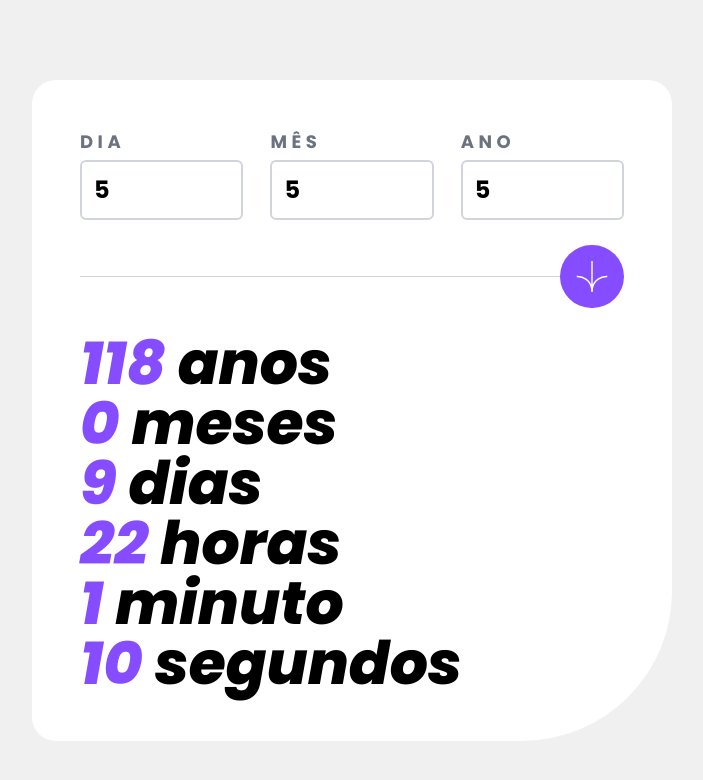
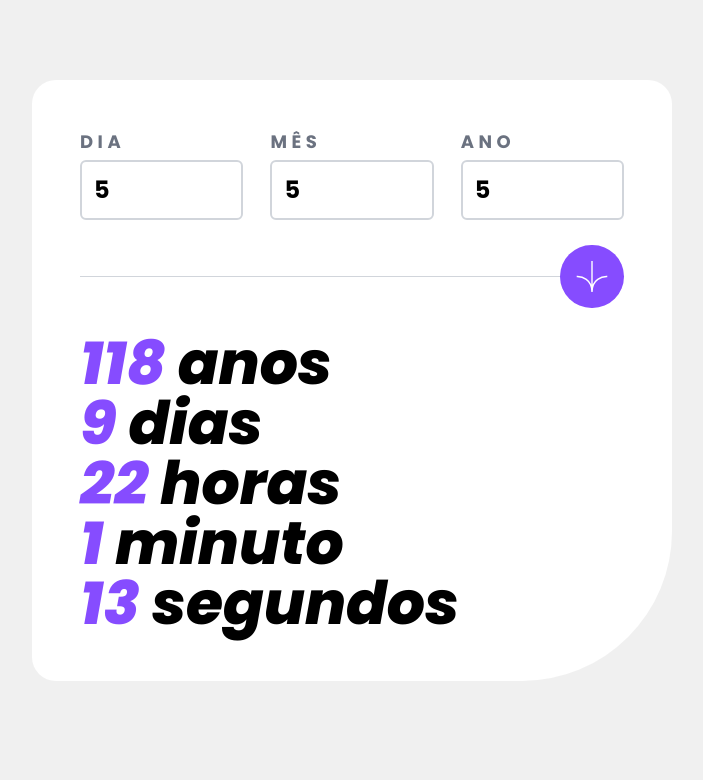
Before and after one commit to paulobarone/age-calculator, a React (Create React App) app: page / in a window 1280 px wide. Both pictures are taken after typing "5", "5", "5" into the empty fields and a click on the button 880 px from the left and 276 px from the top of the page. Shown: the top 780 px of the page, without its empty margins (288-991 px from the left). Built offline with nearby package versions, Linux system fonts and the light colour scheme.

Commit message:
add spring bot animation

```diff
--- a/package.json
+++ b/package.json
@@ -11,6 +11,7 @@
     "react": "^18.2.0",
     "react-dom": "^18.2.0",
     "react-scripts": "5.0.1",
+    "react-spring": "^9.7.1",
     "tailwindcss": "^3.3.2",
     "web-vitals": "^2.1.0"
   },
--- a/src/App.js
+++ b/src/App.js
@@ -1,9 +1,10 @@
 import iconArrow from "./assets/img/icon-arrow.svg";
 import { useState } from "react";
+import ResultInfo from "./components/ResultInfo";
 
 export default function App() {
-  const [ data, setData ] = useState({ seconds: '--', minutes: '--', hours: '--', days: '--', months: '--', years: '--'});
-  const [ errors, setErrors ] = useState({ dayError: null, monthError: null, yearError: null });
+  const [ data, setData ] = useState({ years: '--', months: '--', days: '--', hours: '--', minutes: '--', seconds: '--' });
+  const [ errors, setErrors ] = useState({ yearError: null, monthError: null, dayError: null });
 
   const calculateDate = (e) => {
     e.preventDefault();
@@ -81,12 +82,6 @@ export default function App() {
     return errorsObject;
   };
 
-  const checkPluralDate = (number) => {
-    if(number === 0 || number >= 2) {
-      return true;
-    }
-  }
-
   return (
     <>
       <section className="bg-white px-6 py-12 rounded-3xl rounded-br-[150px] mx-[5%] md:mx-[10%] md:px-8 lg:mx-[25%] lg:px-12 mt-20">
@@ -112,13 +107,13 @@ export default function App() {
             <button type="submit" className="absolute bg-purple rounded-full p-4"><img className="w-8" src={iconArrow} alt="Ícone de uma seta apontada para baixo"/></button>
           </div>
         </form>
-        <div className="mt-4">
-          <p className="font-extrabold italic text-4xl md:text-6xl"><span className="text-purple">{data.years}</span> {checkPluralDate(data.years) ? 'anos' : 'ano'}</p>
-          <p className="font-extrabold italic text-4xl md:text-6xl"><span className="text-purple">{data.months}</span> {checkPluralDate(data.months) ? 'meses' : 'mês'}</p>
-          <p className="font-extrabold italic text-4xl md:text-6xl"><span className="text-purple">{data.days}</span> {checkPluralDate(data.days) ? 'dias' : 'dia'}</p>
-          <p className="font-extrabold italic text-4xl md:text-6xl"><span className="text-purple">{data.hours}</span> {checkPluralDate(data.hours) ? 'horas' : 'hora'}</p>
-          <p className="font-extrabold italic text-4xl md:text-6xl"><span className="text-purple">{data.minutes}</span> {checkPluralDate(data.minutes) ? 'minutos' : 'minuto'}</p>
-          <p className="font-extrabold italic text-4xl md:text-6xl"><span className="text-purple">{data.seconds}</span> {checkPluralDate(data.seconds) ? 'segundos' : 'segundo'}</p>
+        <div className={`mt-4 ${data.years === '--' && 'hidden'}`}>
+          <ResultInfo data={data.years} singularWord='ano' pluralWord='anos' />
+          <ResultInfo data={data.months} singularWord='mês' pluralWord='meses' />
+          <ResultInfo data={data.days} singularWord='dia' pluralWord='dias' />
+          <ResultInfo data={data.hours} singularWord='hora' pluralWord='horas' />
+          <ResultInfo data={data.minutes} singularWord='minuto' pluralWord='minutos' />
+          <ResultInfo data={data.seconds} singularWord='segundo' pluralWord='segundos' />
         </div>
       </section>
     </>
--- /dev/null
+++ b/src/components/ResultInfo.jsx
@@ -0,0 +1,13 @@
+import NumberAnimation from "../utils/NumberAnimation"
+
+export default function ResultInfo({ data, singularWord, pluralWord }) {
+  const checkPlural = (number, singularWord, pluralWord) => {
+    return number === 0 || number >= 2 ? pluralWord : singularWord
+  }
+
+  return (
+    <p className={`font-extrabold italic text-4xl md:text-6xl ${data === 0 && 'hidden'}`}>
+      {data !== '--' ? <NumberAnimation finalNumber={data} /> : data} {checkPlural(data, singularWord, pluralWord)}
+    </p>
+  )
+}
--- /dev/null
+++ b/src/utils/NumberAnimation.jsx
@@ -0,0 +1,19 @@
+import { useEffect, useState } from "react";
+import { useSpring, animated } from "react-spring";
+
+export default function NumberAnimation({ finalNumber }) {
+  const [number, setNumber] = useState(0);
+  const { animatedNumber } = useSpring({
+    animatedNumber: number,
+    from: { animatedNumber: 0 },
+    to: { animatedNumber: finalNumber },
+    config: { duration: 500 },
+    onRest: () => setNumber(finalNumber)
+  });
+
+  useEffect(() => {
+    setNumber(finalNumber);
+  }, [finalNumber]);
+
+  return <animated.span className="text-purple">{animatedNumber.to((val) => Math.floor(val))}</animated.span>;
+};
```
Also changed, not shown: 1 other file (tests, documents, lock files or other folders).
